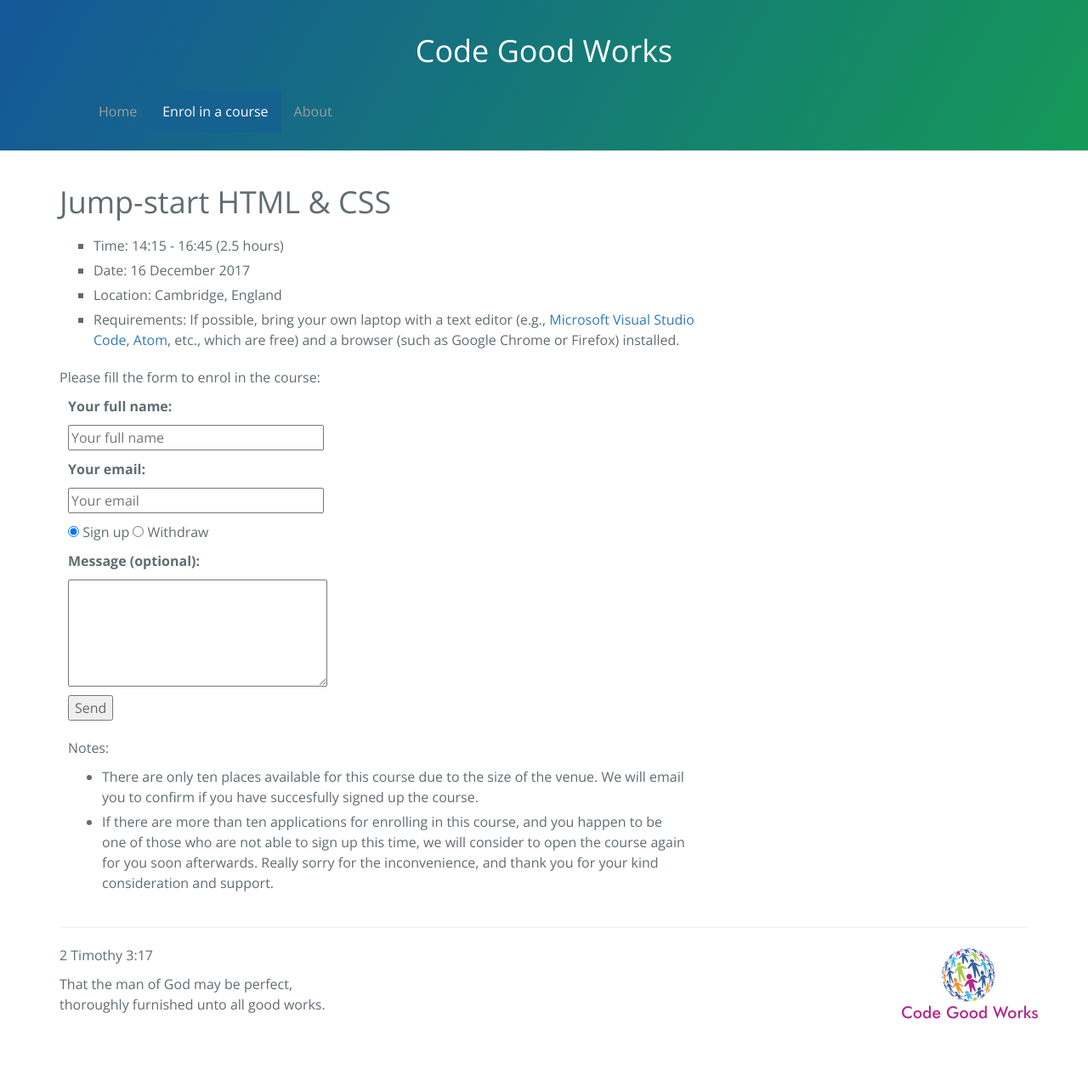
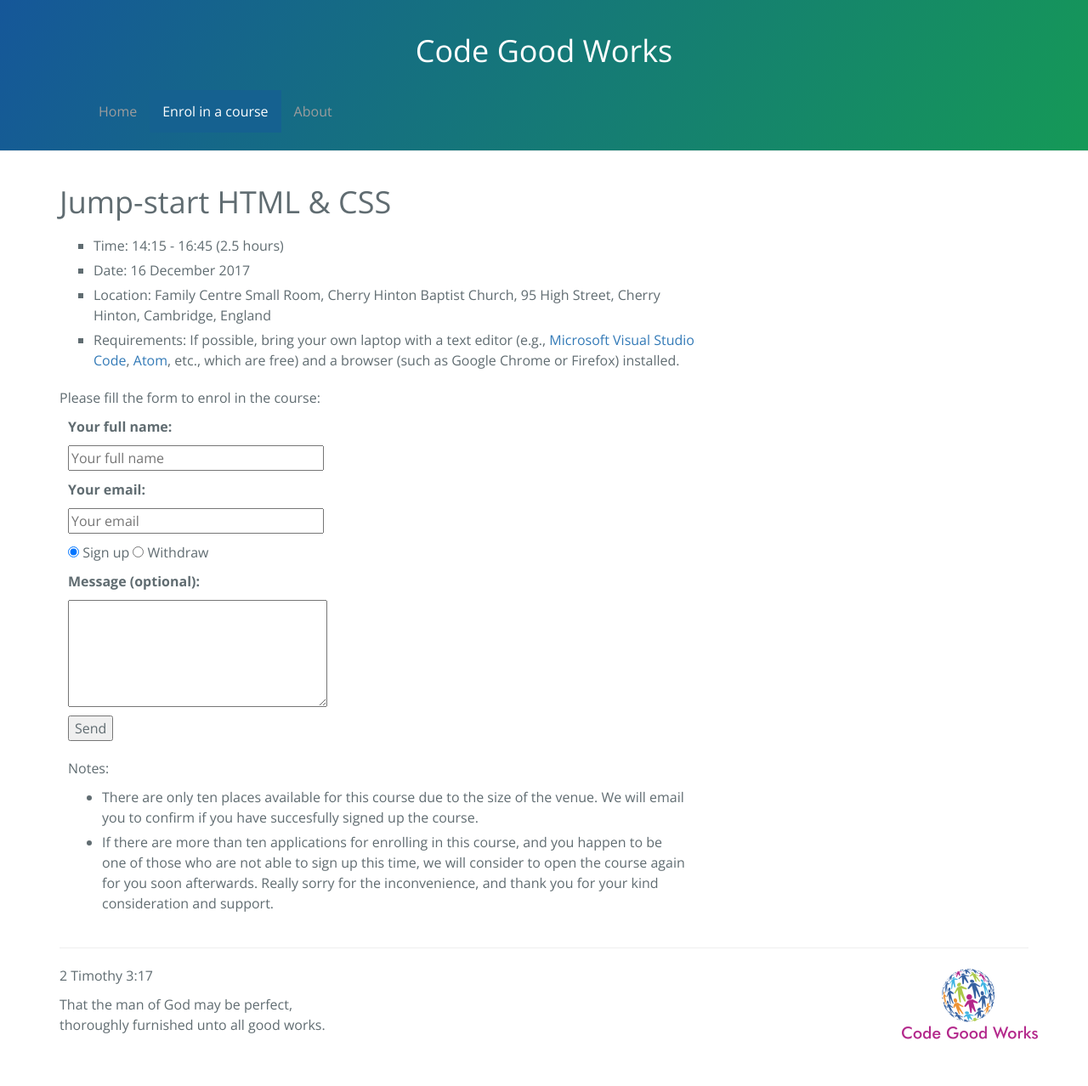
Before and after one commit to yucigou/codegoodworks, a Jekyll site: the page built from enrolment.md, in a window 1280 px wide. Shown: the whole page at 85% size. Built offline with Jekyll 4.4.1, drawn with Linux system fonts in a browser that asks for light colours; nearby versions of some CDN libraries; before the commit the page ends 1254 px from its top, so only the background shows below that.

Commit message:
Update course info

```diff
--- a/enrolment.md
+++ b/enrolment.md
@@ -12,7 +12,7 @@ layout: page
 </li>
 <li>Date: 16 December 2017
 </li>
-<li>Location: Cambridge, England
+<li>Location: Family Centre Small Room, Cherry Hinton Baptist Church, 95 High Street, Cherry Hinton, Cambridge, England
 </li>
 <li>Requirements: If possible, bring your own laptop with a text editor
 (e.g., <a href="https://code.visualstudio.com/download">Microsoft Visual Studio Code</a>, <a href="https://atom.io/">Atom</a>, etc., which are free) and a browser (such as Google Chrome or Firefox) installed.
```
